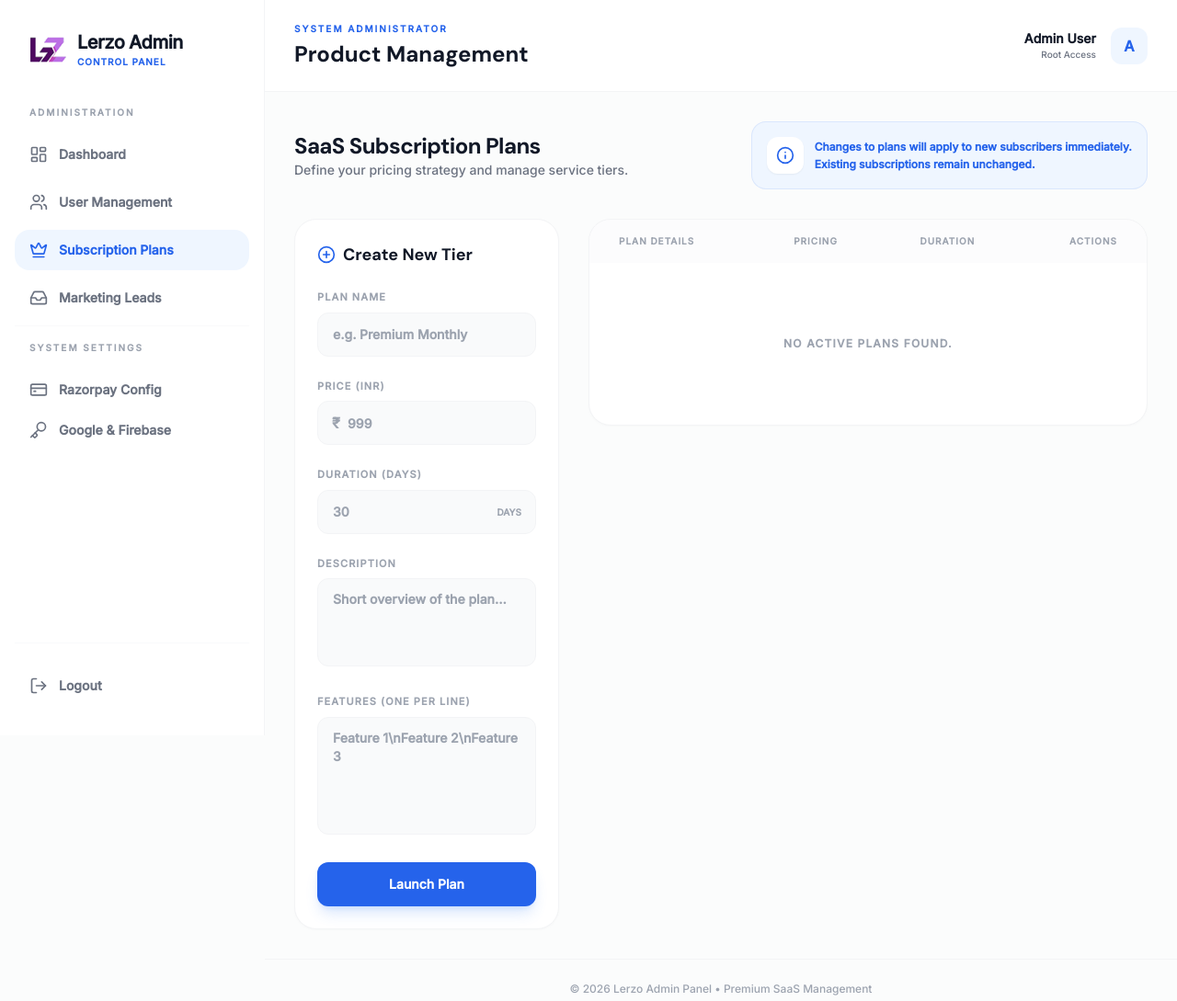
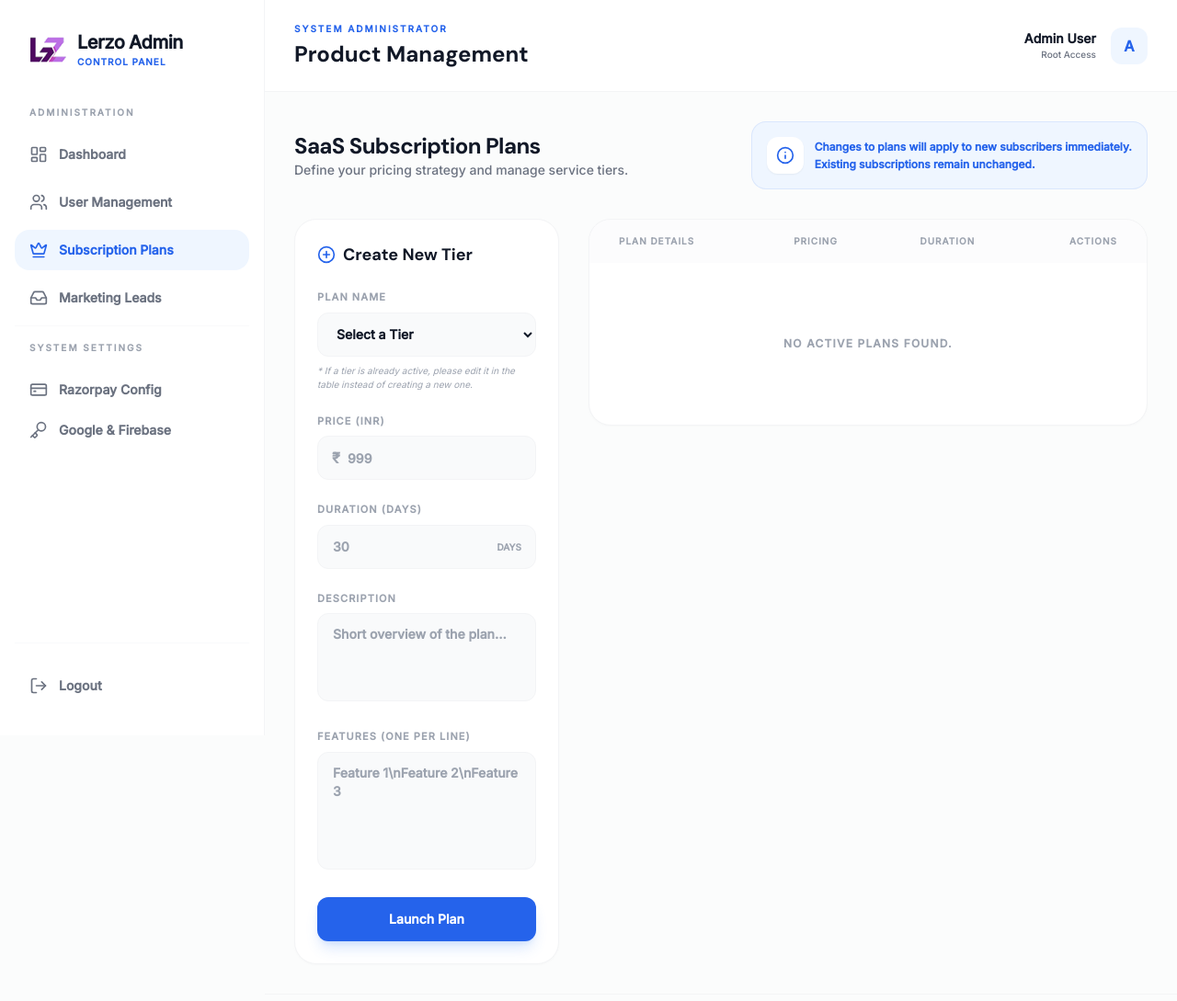
Before and after one commit to 4821Naveen/lerzo_admin, a Flask app: page /subscriptions in a window 1280 px wide. Shown: the top 1089 px of the page at 92% size. Run offline with Flask 3, Linux system fonts and the light colour scheme; the visitor is signed in with stand-in values (Sample User, id 1); data that the repository does not hold is empty; some libraries are stand-ins or nearby versions.

Commit message:
updated-url-2

```diff
--- a/templates/base.html
+++ b/templates/base.html
@@ -14,6 +14,13 @@
     <!-- Tailwind CSS -->
     <script src="https://cdn.tailwindcss.com"></script>
     <script>
+      // Suppress Tailwind production warning
+      const originalWarn = console.warn;
+      console.warn = (...args) => {
+        if (args[0] && typeof args[0] === 'string' && args[0].includes('cdn.tailwindcss.com')) return;
+        originalWarn.apply(console, args);
+      };
+
       tailwind.config = {
         theme: {
           extend: {
--- a/templates/subscriptions.html
+++ b/templates/subscriptions.html
@@ -33,15 +33,21 @@
                 <form method="POST" class="space-y-6">
                     <div>
                         <label class="block text-[11px] font-black text-gray-400 uppercase tracking-widest mb-2">Plan Name</label>
-                        <input type="text" name="name" placeholder="e.g. Premium Monthly" required
+                        <select name="name" id="plan_name_select" required onchange="updateDefaultValues()"
                             class="w-full h-12 px-4 bg-gray-50 border border-gray-100 rounded-xl text-sm font-bold outline-none focus:ring-4 focus:ring-accent/5 focus:border-accent transition-all">
+                            <option value="" disabled selected>Select a Tier</option>
+                            <option value="Free" id="opt_free">Free</option>
+                            <option value="Monthly" id="opt_monthly">Monthly</option>
+                            <option value="Yearly" id="opt_yearly">Yearly</option>
+                        </select>
+                        <p class="text-[10px] text-gray-400 mt-2 italic">* If a tier is already active, please edit it in the table instead of creating a new one.</p>
                     </div>
 
                     <div>
                         <label class="block text-[11px] font-black text-gray-400 uppercase tracking-widest mb-2">Price (INR)</label>
                         <div class="relative">
                             <span class="absolute left-4 top-1/2 -translate-y-1/2 text-gray-400 font-bold">₹</span>
-                            <input type="number" name="price" step="0.01" placeholder="999" required
+                            <input type="number" name="price" id="plan_price" step="0.01" placeholder="999" required
                                 class="w-full h-12 pl-8 pr-4 bg-gray-50 border border-gray-100 rounded-xl text-sm font-bold outline-none focus:ring-4 focus:ring-accent/5 focus:border-accent transition-all">
                         </div>
                     </div>
@@ -49,7 +55,7 @@
                     <div>
                         <label class="block text-[11px] font-black text-gray-400 uppercase tracking-widest mb-2">Duration (Days)</label>
                         <div class="relative">
-                            <input type="number" name="duration" placeholder="30" required
+                            <input type="number" name="duration" id="plan_duration" placeholder="30" required
                                 class="w-full h-12 px-4 bg-gray-50 border border-gray-100 rounded-xl text-sm font-bold outline-none focus:ring-4 focus:ring-accent/5 focus:border-accent transition-all">
                             <span class="absolute right-4 top-1/2 -translate-y-1/2 text-gray-400 text-[10px] font-black uppercase">Days</span>
                         </div>
@@ -57,7 +63,7 @@
 
                     <div>
                         <label class="block text-[11px] font-black text-gray-400 uppercase tracking-widest mb-2">Description</label>
-                        <textarea name="description" placeholder="Short overview of the plan..."
+                        <textarea name="description" id="plan_description" placeholder="Short overview of the plan..."
                             class="w-full px-4 py-3 bg-gray-50 border border-gray-100 rounded-xl text-sm font-bold outline-none focus:ring-4 focus:ring-accent/5 focus:border-accent transition-all h-24 resize-none"></textarea>
                     </div>
 
@@ -146,8 +152,12 @@
         <form id="editForm" method="POST" class="space-y-6">
             <div>
                 <label class="block text-[11px] font-black text-gray-400 uppercase tracking-widest mb-2">Plan Name</label>
-                <input type="text" id="edit_name" name="name" required
+                <select id="edit_name" name="name" required
                     class="w-full h-12 px-4 bg-gray-50 border border-gray-100 rounded-xl text-sm font-bold outline-none focus:ring-4 focus:ring-accent/5 focus:border-accent transition-all">
+                    <option value="Free">Free</option>
+                    <option value="Monthly">Monthly</option>
+                    <option value="Yearly">Yearly</option>
+                </select>
             </div>
 
             <div class="grid grid-cols-2 gap-4">
@@ -188,6 +198,27 @@
 </div>
 
 <script>
+    function updateDefaultValues() {
+        const name = document.getElementById('plan_name_select').value;
+        const priceInput = document.getElementById('plan_price');
+        const durationInput = document.getElementById('plan_duration');
+        const descInput = document.getElementById('plan_description');
+
+        if (name === 'Free') {
+            priceInput.value = 0;
+            durationInput.value = 14;
+            descInput.value = "Experience the core features of Lerzo for a limited trial period. Perfect for getting started.";
+        } else if (name === 'Monthly') {
+            priceInput.value = 499;
+            durationInput.value = 30;
+            descInput.value = "Full access to all Lerzo features with the flexibility of monthly billing. Ideal for growing centres.";
+        } else if (name === 'Yearly') {
+            priceInput.value = 4999;
+            durationInput.value = 365;
+            descInput.value = "Maximize your value with our most popular plan. All features included with a significant annual discount.";
+        }
+    }
+
     function openEditModal(id, name, price, duration, description, features) {
         const modal = document.getElementById('editModal');
         const form = document.getElementById('editForm');
@@ -209,6 +240,14 @@
         modal.classList.remove('flex');
     }
 
+    // Disable options for plans that already exist
+    document.addEventListener('DOMContentLoaded', function() {
+        const existingPlans = Array.from(document.querySelectorAll('tbody tr td:first-child span')).map(span => span.textContent.trim());
+        if (existingPlans.includes('Free')) document.getElementById('opt_free').disabled = true;
+        if (existingPlans.includes('Monthly')) document.getElementById('opt_monthly').disabled = true;
+        if (existingPlans.includes('Yearly')) document.getElementById('opt_yearly').disabled = true;
+    });
+
     document.getElementById('editModal').addEventListener('click', function(e) {
         if (e.target === this) closeEditModal();
     });
```
Also changed, not shown: 1 other file.
